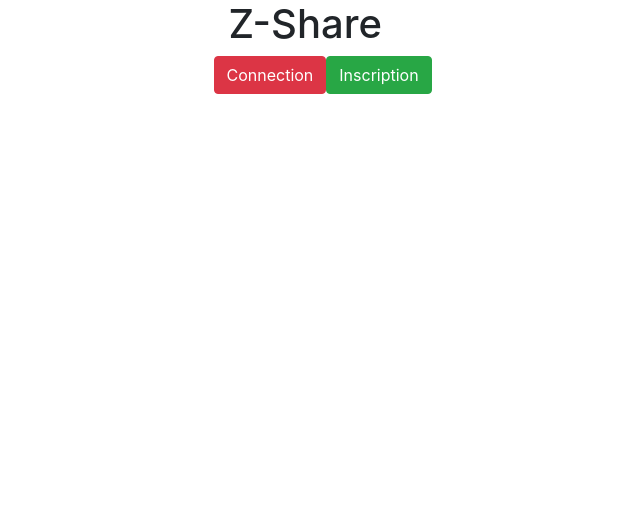
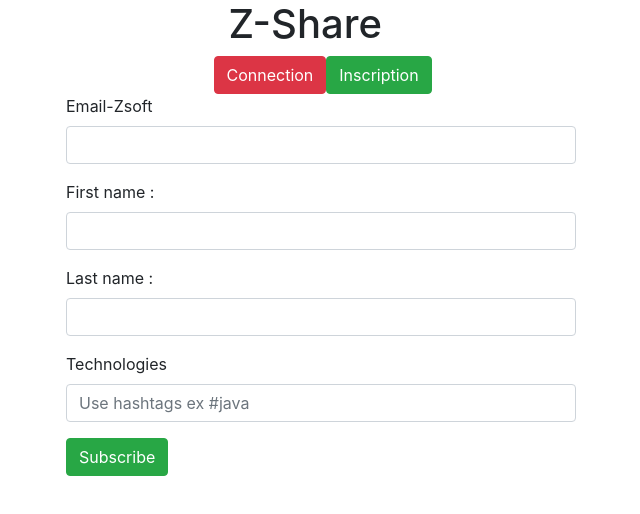
Before and after one commit to ammaiche/Z-Share, an Angular app: page /subscribe in a window 1280 px wide. Before the commit this address led to /. Shown: the top 514 px of the page, without its empty margins (319-959 px from the left). Built offline with nearby package versions, Linux system fonts and the light colour scheme.

Commit message:
add subscribe method to InscriptionService

```diff
--- a/src/app/app.component.html
+++ b/src/app/app.component.html
@@ -4,7 +4,7 @@
   <h1>Z-Share</h1>
     <div class="row">
       <button class="btn btn-danger" routerLink="/connection">Connection</button>
-      <button class="btn btn-success" routerLink="/inscription">Inscription</button>
+      <button class="btn btn-success" routerLink="/subscribe">Inscription</button>
     </div>
   </div>
   <router-outlet></router-outlet>
--- a/src/app/authentication/authentication.route.ts
+++ b/src/app/authentication/authentication.route.ts
@@ -5,10 +5,10 @@ import { InscriptionComponent } from './inscription/inscription.component';
 export const routes: Route[] = [
   {
     path: 'connection',
-    component: ConnectionComponent
+    component: ConnectionComponent,
   },
   {
-    path: 'inscription',
+    path: 'subscribe',
     component: InscriptionComponent
   }
 ];
--- /dev/null
+++ b/src/app/authentication/inscription/UserInfo.ts
@@ -0,0 +1,7 @@
+export interface UserInfo{
+
+  email : string;
+  firstName : string;
+  lastName : string;
+  technologies : string[];
+}
--- a/src/app/authentication/inscription/inscription.component.html
+++ b/src/app/authentication/inscription/inscription.component.html
@@ -9,17 +9,17 @@
 
   <div class="form-group">
     <label class="form-control-label" for="firstName">First name :</label>
-    <input class="form-control" id="firstName" name="firstName" [(ngModel)]="firstName">
+    <input type="text" class="form-control" id="firstName" name="firstName" [(ngModel)]="firstName">
   </div>
 
   <div class="form-group">
       <label class="form-control-label" for="lastName">Last name :</label>
-      <input class="form-control" id="lastName" name="lastName" [(ngModel)]="lastName">
+      <input type="text" class="form-control" id="lastName" name="lastName" [(ngModel)]="lastName">
   </div>
 
     <div class="form-group" id="div-technologies">
       <label class="form-control-label" for="technologies">Technologies</label>
-      <input [(ngModel)]="technologiesToStr" name="technologies" class="form-control"
+      <input  type="text" [(ngModel)]="technologiesToStr" name="technologies" class="form-control"
              placeholder="Use hashtags ex #java" id="technologies"
             (keydown)="checkTechnology($event)"
       />
@@ -29,7 +29,7 @@
     </div>
 
     <div class="form-group">
-      <button class="btn btn-success">Connect</button>
+      <button class="btn btn-success" (click)="subscribe()">Subscribe</button>
     </div>
     </div>
 
--- a/src/app/authentication/inscription/inscription.component.ts
+++ b/src/app/authentication/inscription/inscription.component.ts
@@ -1,5 +1,6 @@
-import {Component, ElementRef, OnInit, ViewChild} from '@angular/core';
+import {Component, OnInit, ViewChild} from '@angular/core';
 import {InscriptionService} from "./inscription.service";
+import {UserInfo} from "./UserInfo";
 
 @Component({
   selector: 'app-inscription',
@@ -71,4 +72,15 @@ export class InscriptionComponent implements OnInit {
     this.suggestions = [];
   }
 
+  subscribe() : void{
+
+    const technologies =  this.technologiesToStr.trim().split(';');
+    const user : UserInfo = {
+      email : this.email,
+      firstName : this.firstName,
+      lastName : this.lastName,
+      technologies : technologies
+    };
+    this.inscriptionService.subscribe(user);
+  }
 }
--- a/src/app/authentication/inscription/inscription.service.ts
+++ b/src/app/authentication/inscription/inscription.service.ts
@@ -1,13 +1,17 @@
 import {Injectable} from "@angular/core";
+import {UserInfo} from "./UserInfo";
 
 @Injectable()
 export class InscriptionService{
 
 
-  private technologies: string[] = ["java", "c#", 'elestic search', 'agilité', 'scrum', 'Rest', 'c++'];
+  private technologies: string[] = ["java", "c#", 'elastic search', 'agilité', 'scrum', 'Rest', 'c++'];
 
   getTechnologies() : string[]{
     return this.technologies;
   }
+  subscribe(user : UserInfo) : void{
 
+    console.log(JSON.stringify(user));
+  }
 }
```
